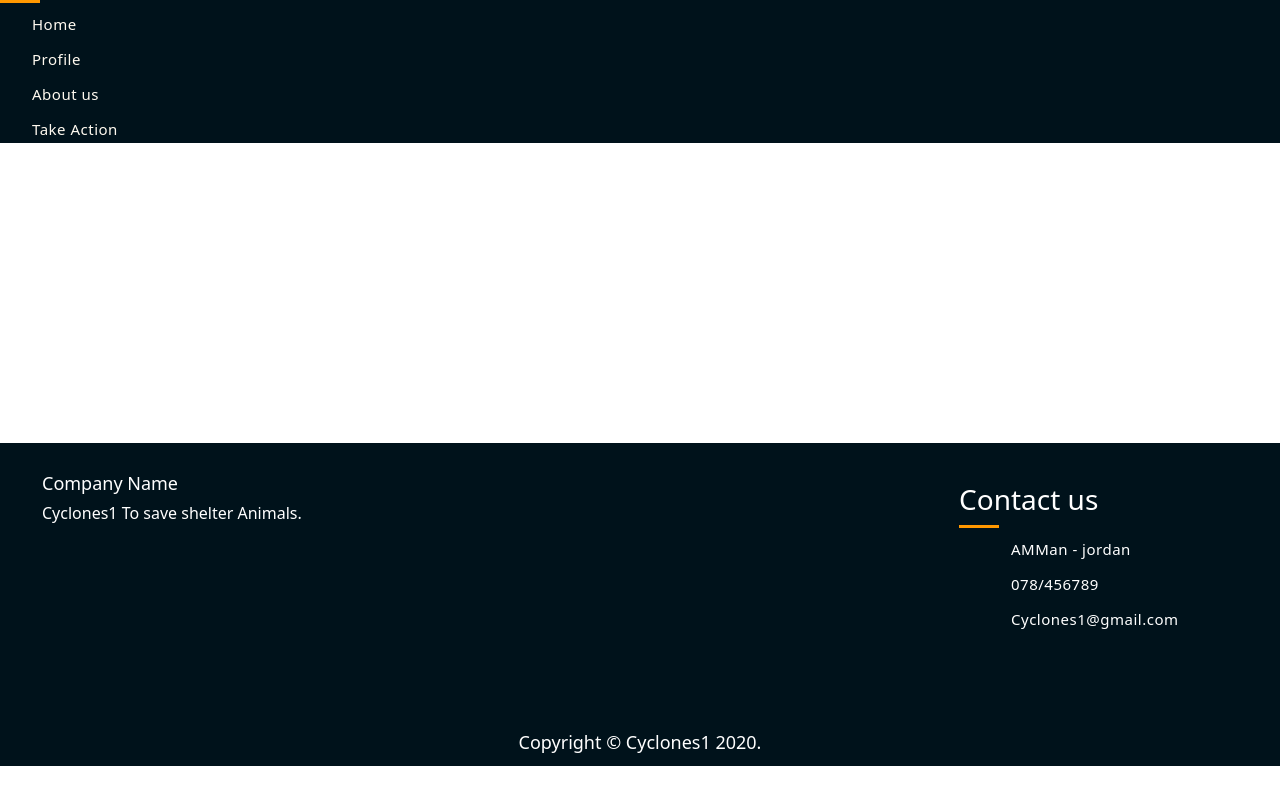
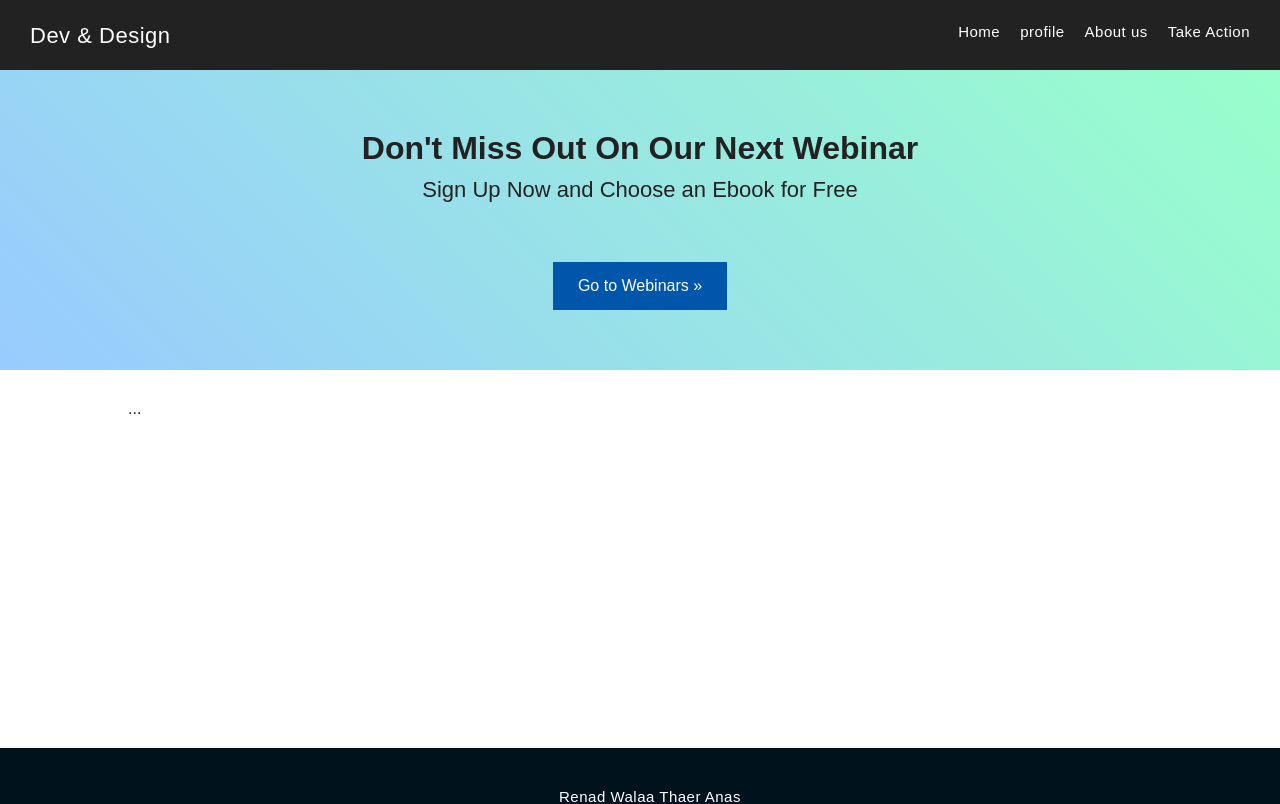
Before and after one commit to cyclones-team/shelter-frontend, a React (Create React App) app: page / in a window 1280 px wide. Shown: the top 804 px of the page. Built offline with nearby package versions, Linux system fonts and the light colour scheme.

Commit message:
css footer and header

```diff
--- a/src/Footer.js
+++ b/src/Footer.js
@@ -4,38 +4,32 @@ import './footer.css';
 class Footer extends Component {
   render() {
     return (
-
+      <div>
 <div class="footer">
   <div class="inner-footer">
-
-
-              <div class="footer-items1">
-                <h1>Company Name</h1>
-                <p>Cyclones1 To save shelter Animals.</p>
+        <ul>
+          <li><i  aria-hidden="true"></i>Renad Walaa Thaer Anas</li>
+          <li><i  aria-hidden="true"></i>  078/43456789  </li>
+          <li><i aria-hidden="true"></i>Cyclones1@gmail.com</li>
+        </ul>
        </div>
-
-              <div class="footer-items2">
-                <h3>Contact us</h3>
-                <div class="border1"></div>
-                  <ul>
-                    <li><i class="fa fa-map-marker" aria-hidden="true"></i>AMMan - jordan</li>
-                    <li><i class="fa fa-phone" aria-hidden="true"></i>078/456789</li>
-                    <li><i class="fa fa-envelope" aria-hidden="true"></i>Cyclones1@gmail.com</li>
-                  </ul>
 
         <div class="social-media">
           <a href="#"><i class="fab fa-instagram"></i></a>
           <a href="#"><i class="fab fa-facebook"></i></a>
           <a href="#"><i class="fab fa-google-plus-square"></i></a>
         </div>
+
+  </div>
+  <div class="footer-bottom">
+    Copyright &copy; cyclones1 2020.
   </div>
 </div>
 
 
-            <div class="footer-bottom">
-              Copyright &copy; Cyclones1 2020.
-            </div>
-          </div>
+
+
+
 
 
     )
--- a/src/Header.js
+++ b/src/Header.js
@@ -1,22 +1,36 @@
 import React, { Component } from 'react'
-import 'bootstrap/dist/css/bootstrap.min.css';
-import './footer.css';
-class Header extends Component {
+import './header.css';
+
+export class Header extends Component {
   render() {
     return (
-
       <div>
-<div class="header-items">
-                <div class="border1"></div>
-                  <ul>
-                    <a href="#"><li>Home</li></a>
-                    <a href="#"><li>Profile</li></a>
-                    <a href="#"><li>About us</li></a>
-                    <a href="#"><li>Take Action</li></a>
+         <div class="container">
+        <header>
+            <nav>
+                <ul class="menu">
+                    <li class="logo"><a href="#">Dev & Design</a></li>
+                    <li><a href="#">Home</a></li>
+                    <li><a href="#">profile</a></li>
+                    <li><a href="#">About us</a></li>
+                    <li><a href="#">Take Action</a></li>
                 </ul>
+            </nav>
+        </header>
+        <div class="banner">
+            <div>
+                <h2 class="banner-title">Don't Miss Out On Our Next Webinar</h2>
+                <p class="banner-desc">Sign Up Now and Choose an Ebook for Free</p>
+            </div>
+            <button class="btn-signup" type="button" onclick="location.href='#'">
+                   Go to Webinars »
+            </button>
+        </div>
+        <article class="article">
+            <p>...</p>
+        </article>
     </div>
       </div>
-
     )
   }
 }
--- a/src/footer.css
+++ b/src/footer.css
@@ -1,9 +1,8 @@
-/* FOOTER */
 .footer {
 	width: 100%;
 	background: #00121b;
 	display: block;
-    margin-top: 300px;
+	margin-top: 650px;
  }
 
  .inner-footer {
@@ -13,27 +12,30 @@
 	 display: flex;
 	 flex-wrap: wrap;
 	 box-sizing: border-box;
-	 justify-content:space-between;
+	 justify-content: center;
+
+ }
+ .inner-footer ul li{
+	 color: #fff;
+
  }
 
-.footer-items2 {
+.footer-items {
 	width: 25%;
 	padding: 10px 20px;
 	box-sizing: border-box;
 	color: #fff;
-
 }
 
-.footer-items1 p {
-	font-size: l;
+.footer-items p {
+	font-size: 16px;
 	text-align: justify;
-	line-height: 20px;
+	line-height: 25px;
 	color: #fff;
 }
 
-.footer-items1 h1 {
+.footer-items h1 {
 	color: #fff;
-    font-size:large;
 }
 
 .border1 {
@@ -55,7 +57,7 @@ ul {
 ul a {
 	text-decoration: none;
 	outline: none;
-	color:floralwhite;
+	color: #fff;
 	transition: 0.3s;
 }
 
@@ -100,11 +102,10 @@ li i {
 	padding: 10px;
 	background: #00121b;
 	color: #fff;
-	font-size: 18px;
+	font-size: 12px;
 	text-align: center;
+
 }
-
-/* for tablet mode view */
 
 @media screen and (max-width: 1275px) {
 	.footer-items {
@@ -112,17 +113,8 @@ li i {
 	}
 }
 
-/* for mobile screen view */
-
 @media screen and (max-width: 660px) {
 	.footer-items {
 		width: 100%;
 	}
 }
- .header-items{
-     background-color:#00121b;
-     justify-content:flex-start;
- }
-  .footer-items1 h3 {
-text-align: center;
-  }
--- /dev/null
+++ b/src/header.css
@@ -0,0 +1,81 @@
+* {
+	box-sizing: border-box;
+	margin: 0;
+	padding: 0;
+	font-family: sans-serif;
+	color: #222;
+}
+a {
+	text-decoration: none;
+}
+ul {
+	list-style-type: none;
+}
+header {
+	height: 70px;
+	background: #222;
+	position: fixed;
+	width: 100%;
+	z-index: 99;
+}
+nav {
+	height: inherit;
+}
+.menu {
+	display: flex;
+	height: inherit;
+	align-items: center;
+	padding: 0 20px;
+}
+.menu li {
+	padding: 0 10px;
+}
+.menu a {
+	color: white;
+}
+.logo {
+	flex: 1;
+	font-size: 22px;
+}
+.banner {
+	/* for positioning */
+	width: 100%;
+	height: 300px;
+	position: fixed;
+	top: 70px;
+	background: linear-gradient(45deg, #98cbff, #98ffcb);
+
+	/* for content alignment */
+	display: flex;
+	flex-direction: column;
+	justify-content: space-evenly;
+	align-items: center;
+}
+.banner-title {
+	font-size: 32px;
+	margin-bottom: 10px;
+	text-align: center;
+}
+.banner-desc {
+	font-size: 22px;
+	text-align: center;
+}
+.btn-signup {
+	color: white;
+	background-color: #0056ab;
+	border: 0;
+	padding: 15px 25px;
+	font-size: 16px;
+	cursor: pointer;
+}
+.article {
+	width: 100%;
+	position: relative;
+	top: 370px;
+	background: white;
+	height: 100%;
+	padding: 30px 10%;
+}
+.article p {
+	margin-bottom: 20px;
+}
```
Lines whose indentation alone changed are shown as unchanged.
